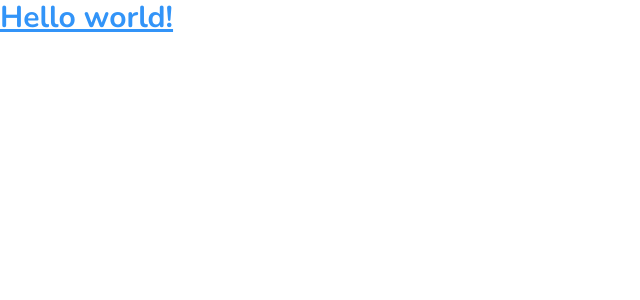
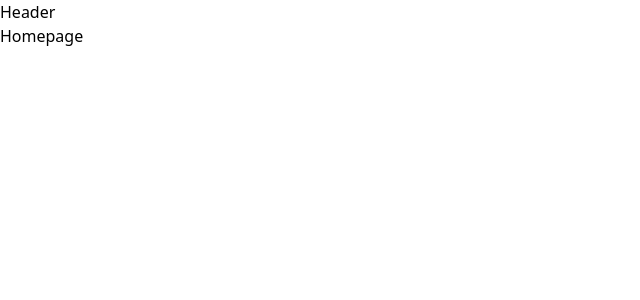
Before and after one commit to pamelasantoss/ignite-github-blog, a React (Vite) app: page / in a window 1280 px wide. Shown: the top 300 px of the page, without its empty margins (0-640 px from the left). Built offline with nearby package versions, Linux system fonts and the light colour scheme.

Commit message:
feat: router initial config

```diff
--- a/package.json
+++ b/package.json
@@ -13,7 +13,8 @@
   },
   "dependencies": {
     "react": "^18.3.1",
-    "react-dom": "^18.3.1"
+    "react-dom": "^18.3.1",
+    "react-router-dom": "^6.26.1"
   },
   "devDependencies": {
     "@eslint/js": "^9.8.0",
--- a/src/App.tsx
+++ b/src/App.tsx
@@ -1,7 +1,10 @@
+import { BrowserRouter } from "react-router-dom"
+import { Router } from "./Routes"
+
 export function App() {
   return (
-    <h1 className="text-3xl font-nunito font-bold text-primary-blue underline">
-      Hello world!
-    </h1>
+    <BrowserRouter>
+      <Router />
+    </BrowserRouter>
   )
 }
--- /dev/null
+++ b/src/Routes.tsx
@@ -0,0 +1,15 @@
+import { Route, Routes } from "react-router-dom"
+import { Home } from "./pages/Home"
+import { Article } from "./pages/Article"
+import { DefaultLayout } from "./layouts/DefaultLayout"
+
+export function Router() {
+  return (
+    <Routes>
+      <Route path="/" element={<DefaultLayout />}>
+        <Route path="/" element={<Home />} />
+        <Route path="/article/:id" element={<Article />} />
+      </Route>
+    </Routes>
+  )
+}
--- /dev/null
+++ b/src/components/Header/index.tsx
@@ -0,0 +1,3 @@
+export function Header() {
+  return <h1>Header</h1>
+}
--- /dev/null
+++ b/src/layouts/DefaultLayout/index.tsx
@@ -0,0 +1,11 @@
+import { Outlet } from "react-router-dom"
+import { Header } from "../../components/Header"
+
+export function DefaultLayout() {
+  return (
+    <main>
+      <Header />
+      <Outlet />
+    </main>
+  )
+}
--- /dev/null
+++ b/src/pages/Article/index.tsx
@@ -0,0 +1,3 @@
+export function Article() {
+  return <h1>Article page</h1>
+}
--- /dev/null
+++ b/src/pages/Home/index.tsx
@@ -0,0 +1,3 @@
+export function Home() {
+  return <h1>Homepage</h1>
+}
```
Also changed, not shown: 1 other file (tests, documents, lock files or other folders).
